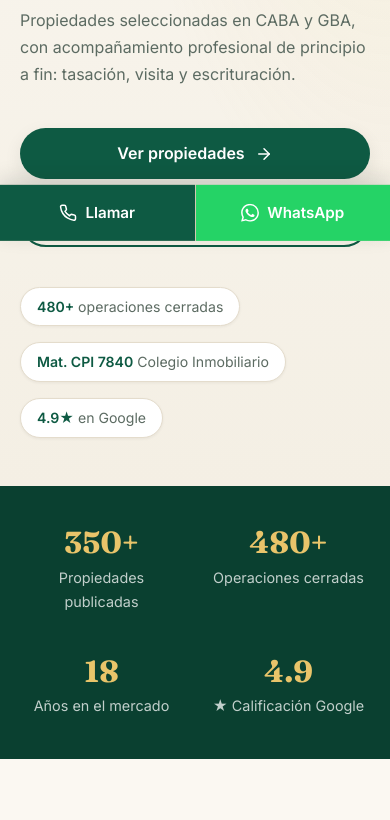
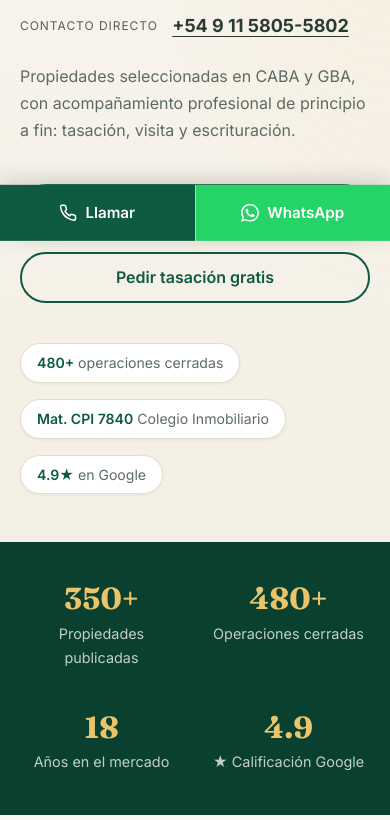
Before and after one commit to TuWebEnTresDias/demo-inmobiliaria, a plain HTML site: page index.html in a window 390 px wide. Shown: the part 659-1479 px from the top of the page. Drawn offline with Linux system fonts and the light colour scheme.

Commit message:
Fix personalized phone across demo contacts and show number in hero

```diff
--- a/index.html
+++ b/index.html
@@ -1,5 +1,5 @@
 <!DOCTYPE html>
-<html data-personalized-demo lang="es-AR">
+<html data-personalized-demo lang="es-AR" data-default-phone="5491158055802">
 <head>
 <meta name="referrer" content="no-referrer">
 <meta http-equiv="Content-Security-Policy" content="base-uri 'self'; object-src 'none'; form-action 'none'">
@@ -181,7 +181,7 @@
                 <h1 class="hero__title">
                     <span class="hero__title-line" data-dynamic="name">Encontrá tu próxima propiedad</span>
                     <span class="hero__title-line hero__title-line--accent">en Buenos Aires</span>
-                </h1>
+                </h1><p class="hero-contact"><span>Contacto directo</span><a data-phone-display href="tel:+5491158055802">+54 9 11 5805-5802</a></p>
                 <p class="hero__subtitle">Propiedades seleccionadas en CABA y GBA, con acompañamiento profesional de principio a fin: tasación, visita y escrituración.</p>
                 <div class="hero__cta">
                     <a href="#propiedades" class="btn btn--primary">
--- a/site-security.js
+++ b/site-security.js
@@ -30,7 +30,30 @@
     el.textContent = message;
   };
   const lock = () => document.querySelectorAll('[data-security-submit]').forEach(button => { button.disabled = true; });
+  // Apply one contact contract after each demo has initialized its own UI.
+  const applyContact = () => {
+    if (!personalized) return;
+    const phone = normalizePhone(params.has('t') ? params.get('t') : document.documentElement.dataset.defaultPhone);
+    document.querySelectorAll('a[href^="tel:"]').forEach(link => {
+      const numberText = /[0-9]/.test(link.textContent);
+      if (numberText) link.dataset.phoneDisplay = '';
+      if (phone && !invalidPhone) link.href = `tel:${phone.telephone}`;
+    });
+    if (!phone || invalidPhone) {
+      document.querySelectorAll('[data-phone-display]').forEach(el => { el.textContent = 'Número inválido · contacto desactivado'; });
+      return;
+    }
+    document.querySelectorAll('[data-phone-display]').forEach(el => { el.textContent = `+54 9 ${phone.display}`; });
+    document.querySelectorAll('a[href*="wa.me/"]').forEach(link => {
+      const url = new URL(link.href);
+      if (url.hostname !== 'wa.me') return;
+      url.pathname = '/' + phone.whatsapp;
+      link.href = url.href;
+      link.rel = 'noopener noreferrer';
+    });
+  };
   const apply = () => {
+    applyContact();
     if (invalidPhone) {
       document.querySelectorAll('a[href^="tel:"],a[href*="wa.me/"],[data-whatsapp],[data-mobile-whatsapp],[data-intent]').forEach(link => {
         link.removeAttribute('href'); link.setAttribute('aria-disabled', 'true');
--- a/style.css
+++ b/style.css
@@ -1569,3 +1569,6 @@ strong {
         padding-bottom: 54px;
     }
 }
+
+/* Visible contact shared by personalized demos. */
+.hero-contact{display:flex;flex-wrap:wrap;align-items:center;gap:.35rem .9rem;margin:1rem 0;font:inherit}.hero-contact>span{font-size:.75rem;text-transform:uppercase;letter-spacing:.08em;opacity:.8}.hero-contact>a{display:inline-block;color:inherit;font-size:1.125rem;font-weight:700;text-decoration:underline;text-underline-offset:.22em;padding:.3rem 0}.hero-contact>a:focus-visible{outline:2px solid currentColor;outline-offset:4px}
```
